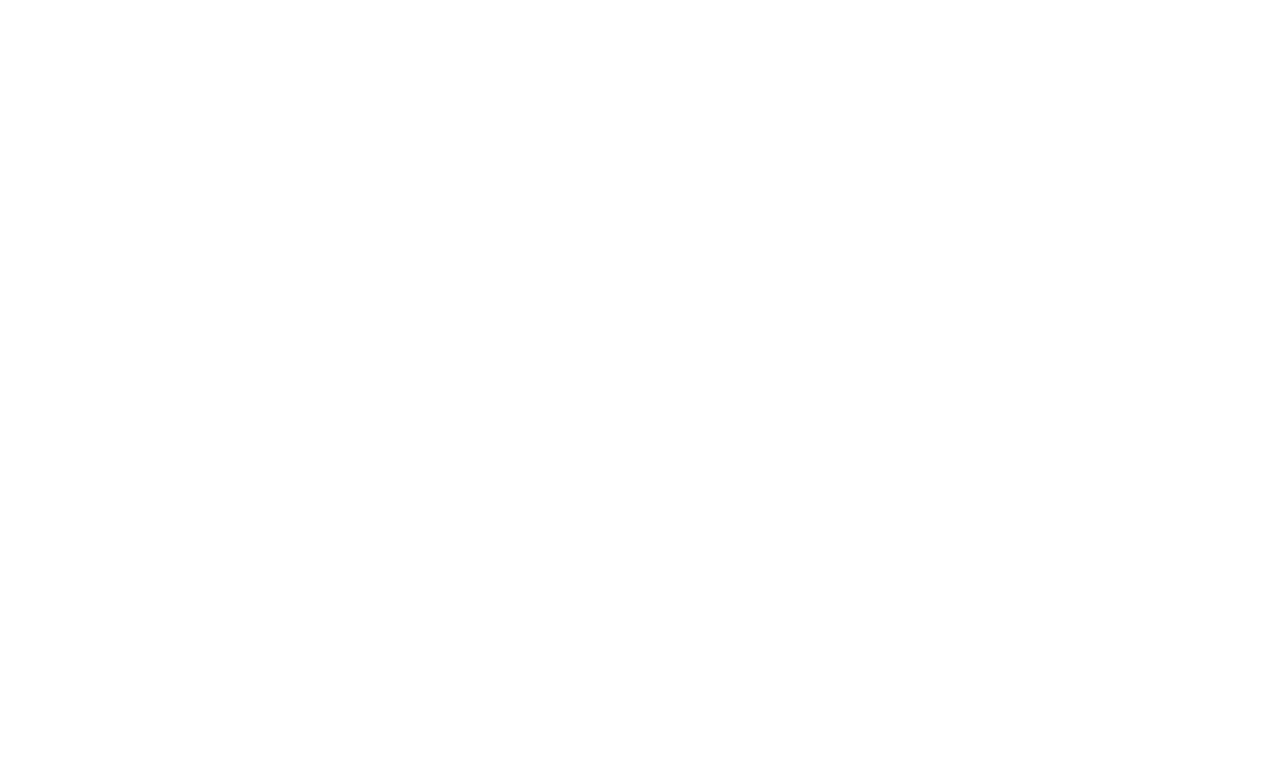
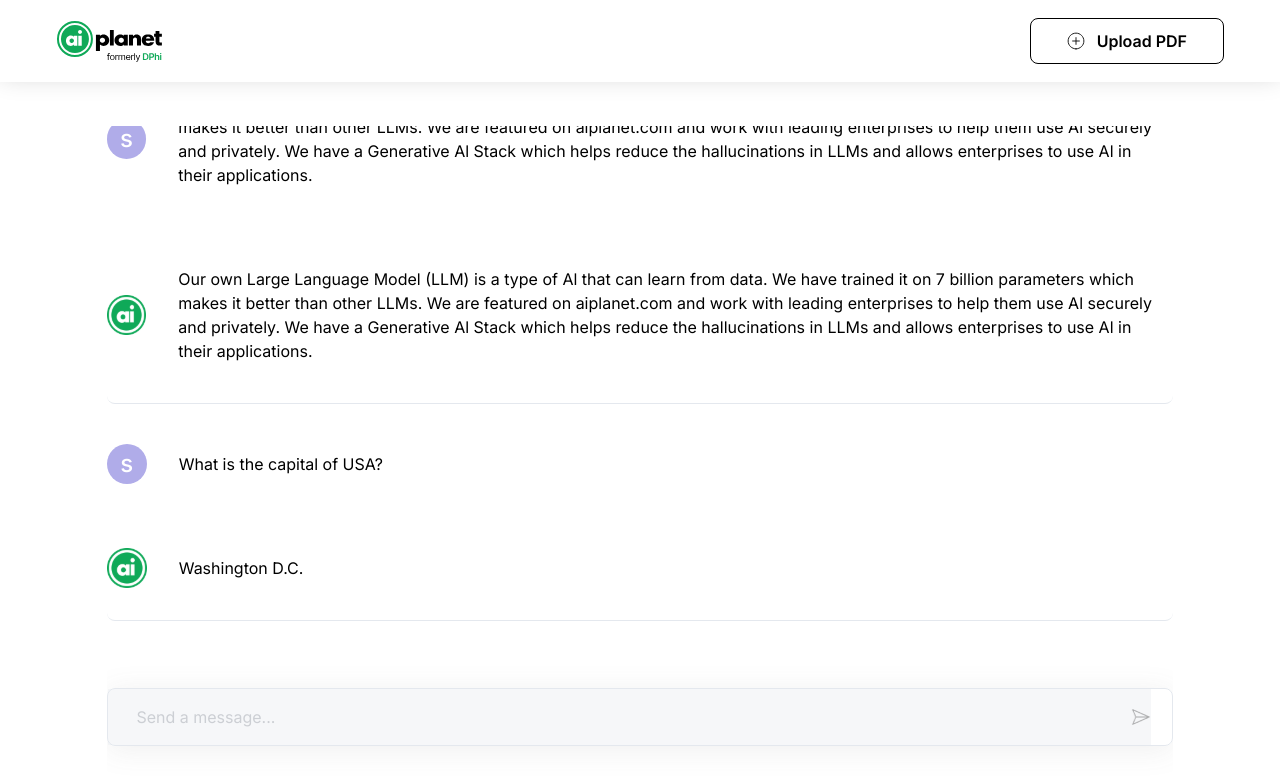
Before and after one commit to mustafaazad03/react-frontend-ai-planet, a React (Vite) app: page / in a window 1280 px wide. Shown: the top 784 px of the page. Built offline with nearby package versions, Linux system fonts and the light colour scheme.

Commit message:
Implemented UI for Chat and Input Bar with validations

```diff
--- a/src/App.jsx
+++ b/src/App.jsx
@@ -1,7 +1,14 @@
 import "./App.css";
+import Chat from "./components/Chat";
+import Navbar from "./components/Navbar";
 
 function App() {
-	return <></>;
+	return (
+		<div className="bg-white font-inter">
+			<Navbar />
+			<Chat />
+		</div>
+	);
 }
 
 export default App;
--- a/src/components/Chat.jsx
+++ b/src/components/Chat.jsx
@@ -1,5 +1,103 @@
+import { useEffect } from "react";
+import { useAppContext } from "../context";
+import { useRef } from "react";
+import sendIcon from "../assets/send.png";
+import aiLogo from "../assets/ai.svg";
+
 const Chat = () => {
-	return <div></div>;
+	const {
+		input,
+		setInput,
+		history,
+		askQuestion,
+		loading,
+		pdfMetaData,
+		response,
+	} = useAppContext();
+
+	const chatEndRef = useRef(null);
+
+	const handleAsk = () => {
+		if (input.trim()) {
+			askQuestion(input);
+			setInput("");
+		}
+	};
+
+	const scrollToBottom = () => {
+		chatEndRef.current?.scrollIntoView({ behavior: "smooth" });
+	};
+
+	useEffect(() => {
+		scrollToBottom();
+	}, [history, loading]);
+
+	return (
+		<div className="flex flex-col h-[90vh] pt-11 overflow-y-auto w-5/6 mx-auto">
+			<div className=" flex flex-1 flex-col space-y-8 overflow-y-scroll">
+				{history.map((item, index) => (
+					<div
+						key={index}
+						className={`flex flex-col my-2 justify-start border-b border-[#E4E8EE] pb-8 rounded-lg`}
+					>
+						<div className="flex items-center">
+							<div className="bg-[#B0ACE9] text-white font-medium text-2xl flex justify-center items-center rounded-full w-10 h-10 mr-6">
+								{item.pdfName[0]}
+							</div>
+							<div className="p-2 rounded-lg max-w-max text-wrap sm:w-[95%] w-5/6 text-sm sm:text-base">
+								{item.question}
+							</div>
+						</div>
+						<div className="flex items-center mt-16">
+							<div className="flex justify-center items-center rounded-full w-10 h-10 mr-6">
+								<img src={aiLogo} alt="AI Logo" />
+							</div>
+							<div className="p-2 rounded-lg text-wrap max-w-max sm:w-[95%] w-5/6 text-sm sm:text-base">
+								<p>{item.response}</p>
+							</div>
+						</div>
+					</div>
+				))}
+				{loading && response === "" ? (
+					<div className="flex items-center my-2">
+						<div className="w-10 h-10 bg-gray-200 rounded-full mr-2 animate-pulse"></div>
+						<div className="w-3/4 h-4 bg-gray-200 rounded-lg animate-pulse"></div>
+						<div className="w-3/4 h-4 bg-gray-200 rounded-lg animate-pulse"></div>
+						<div className="w-3/5 h-4 bg-gray-200 rounded-lg animate-pulse"></div>
+					</div>
+				) : (
+					<p dangerouslySetInnerHTML={{ __html: response }} className=""></p>
+				)}
+				<div ref={chatEndRef}></div>
+			</div>
+			<div
+				className={`flex mb-14 mt-10 flex-shrink-0 items-center shadow-input rounded-lg border border-[#E4E8EE]`}
+			>
+				<input
+					value={input}
+					onChange={(e) => setInput(e.target.value)}
+					disabled={
+						pdfMetaData.pdf_id === null || pdfMetaData.pdf_id === undefined
+					}
+					placeholder="Send a message..."
+					className="max-w-full placeholder:text-[#6E7583] disabled:opacity-35 w-full p-2 bg-white px-[2.7%] h-14 outline-none disabled:bg-[#E4E8EE] disabled:cursor-auto cursor-text"
+					autoFocus={!loading || input.trim()}
+				/>
+				<button
+					onClick={handleAsk}
+					disabled={
+						loading ||
+						!input.trim() ||
+						pdfMetaData.pdf_id === null ||
+						pdfMetaData.pdf_id === undefined
+					}
+					className="relative right-[2%] disabled:cursor-not-allowed cursor-pointer disabled:opacity-35"
+				>
+					<img src={sendIcon} alt="Send Icon" />
+				</button>
+			</div>
+		</div>
+	);
 };
 
 export default Chat;
```
